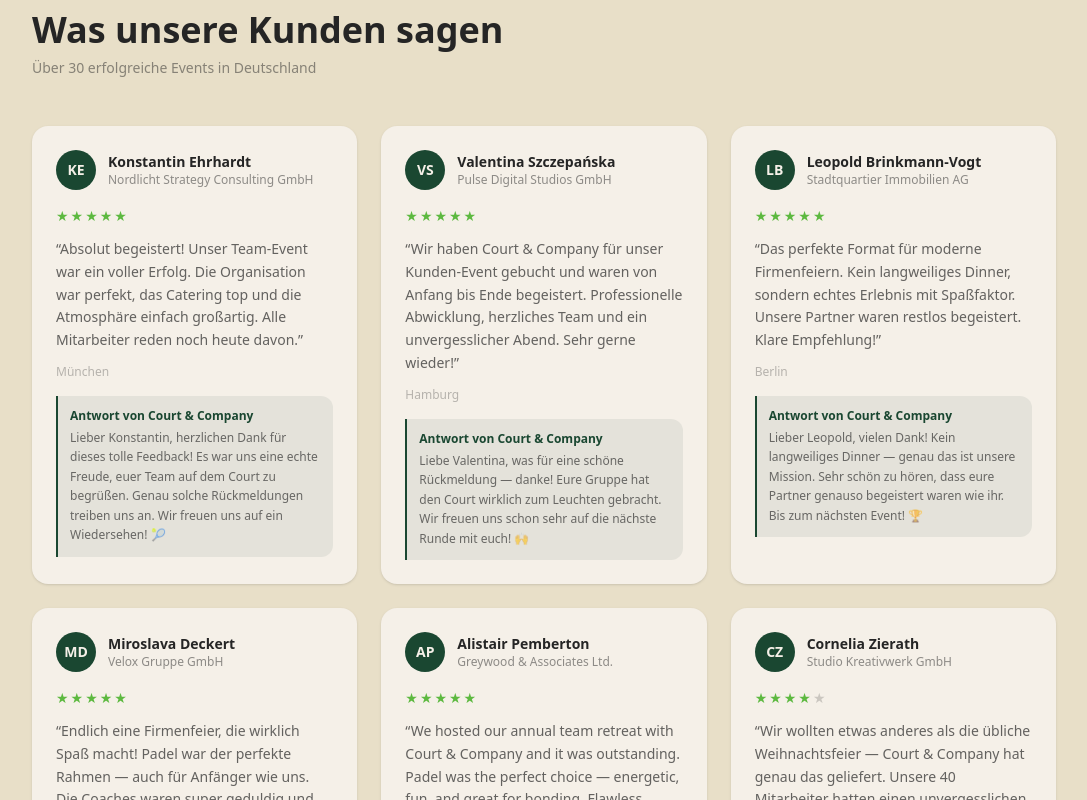
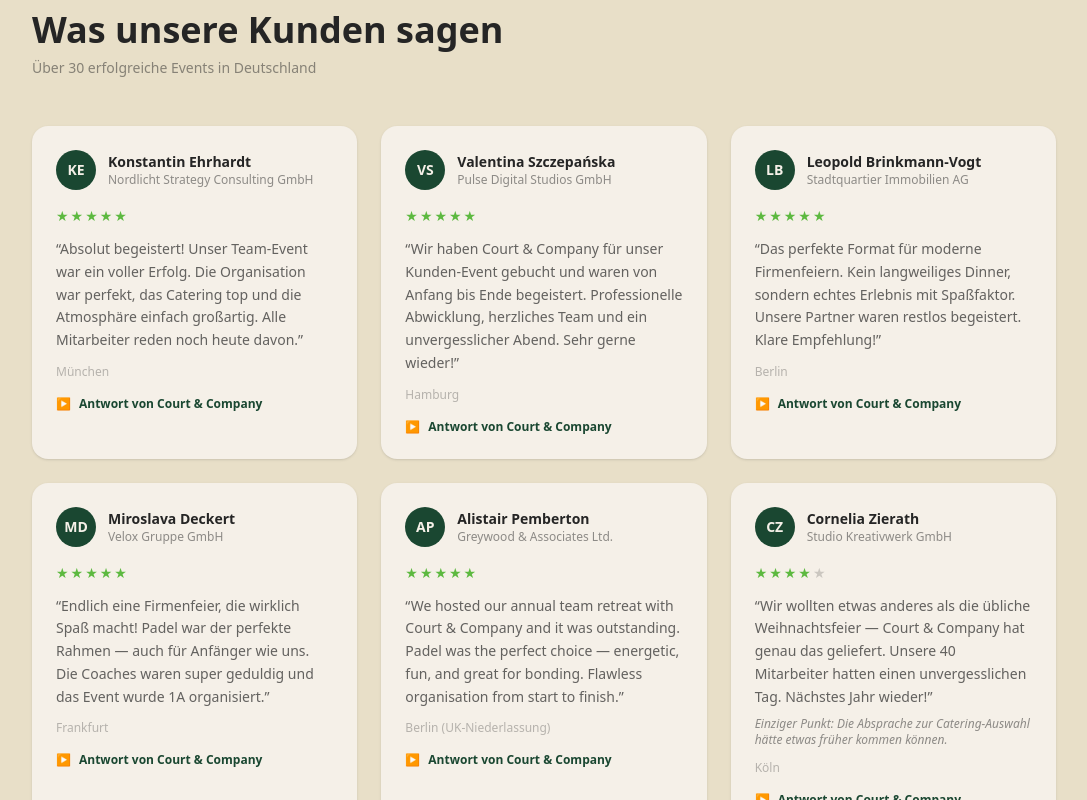
Before and after one commit to armingacanovic-cmd/court-and-company, a Next.js app: page / in a window 1280 px wide. Shown: the part 3820-4620 px from the top of the page, without its empty margins (96-1183 px from the left). Built offline with nearby package versions, Linux system fonts and the light colour scheme.

Commit message:
Collapsible team replies on reviews with smooth animation

```diff
--- /dev/null
+++ b/app/components/ReviewCard.tsx
@@ -0,0 +1,72 @@
+"use client";
+
+import { useState } from "react";
+
+type Review = {
+  name: string;
+  firma: string;
+  ort: string;
+  text: string;
+  stars: number;
+  initial: string;
+  kritik?: string;
+  antwort?: string;
+};
+
+export default function ReviewCard({ review }: { review: Review }) {
+  const [open, setOpen] = useState(false);
+
+  return (
+    <div className="bg-cream rounded-2xl p-6 shadow-sm hover:shadow-md transition-shadow">
+      {/* Header */}
+      <div className="flex items-center gap-3 mb-4">
+        <div className="w-10 h-10 rounded-full bg-forest text-cream font-bold text-sm flex items-center justify-center flex-shrink-0">
+          {review.initial}
+        </div>
+        <div>
+          <p className="font-bold text-anthracite text-sm">{review.name}</p>
+          <p className="text-anthracite/50 text-xs">{review.firma}</p>
+        </div>
+      </div>
+
+      {/* Sterne */}
+      <div className="flex gap-0.5 mb-3">
+        {[...Array(review.stars)].map((_, i) => (
+          <span key={i} className="text-lime text-sm">★</span>
+        ))}
+        {[...Array(5 - review.stars)].map((_, i) => (
+          <span key={i} className="text-anthracite/20 text-sm">★</span>
+        ))}
+      </div>
+
+      {/* Text */}
+      <p className="text-anthracite/70 text-sm leading-relaxed">&ldquo;{review.text}&rdquo;</p>
+      {review.kritik && (
+        <p className="text-anthracite/50 text-xs mt-2 italic">{review.kritik}</p>
+      )}
+      <p className="text-anthracite/30 text-xs mt-3">{review.ort}</p>
+
+      {/* Antwort aufklappbar */}
+      {review.antwort && (
+        <div className="mt-4">
+          <button
+            onClick={() => setOpen(!open)}
+            className="flex items-center gap-2 text-xs font-semibold text-forest hover:text-lime transition-colors"
+          >
+            <span className={`transition-transform duration-300 ${open ? "rotate-90" : ""}`}>▶</span>
+            {open ? "Antwort verbergen" : "Antwort von Court & Company"}
+          </button>
+
+          <div
+            className={`overflow-hidden transition-all duration-500 ease-in-out ${open ? "max-h-40 opacity-100 mt-3" : "max-h-0 opacity-0"}`}
+          >
+            <div className="bg-forest/8 border-l-2 border-forest rounded-r-xl p-3">
+              <p className="text-xs font-bold text-forest mb-1">Court & Company</p>
+              <p className="text-xs text-anthracite/65 leading-relaxed">{review.antwort}</p>
+            </div>
+          </div>
+        </div>
+      )}
+    </div>
+  );
+}
--- a/app/page.tsx
+++ b/app/page.tsx
@@ -1,5 +1,6 @@
 import Link from "next/link";
 import NavMenu from "./components/NavMenu";
+import ReviewCard from "./components/ReviewCard";
 
 export default function Home() {
   return (
@@ -322,36 +323,7 @@
                 antwort: "Liebe Cornelia, herzlichen Dank für dein offenes Feedback! Du hast absolut Recht — wir haben die Catering-Abstimmung inzwischen deutlich früher in den Prozess integriert. Wir freuen uns schon auf euer nächstes Event! 🙌",
               },
             ].map((review) => (
-              <div key={review.name} className="bg-cream rounded-2xl p-6 shadow-sm hover:shadow-md transition-shadow">
-                <div className="flex items-center gap-3 mb-4">
-                  <div className="w-10 h-10 rounded-full bg-forest text-cream font-bold text-sm flex items-center justify-center flex-shrink-0">
-                    {review.initial}
-                  </div>
-                  <div>
-                    <p className="font-bold text-anthracite text-sm">{review.name}</p>
-                    <p className="text-anthracite/50 text-xs">{review.firma}</p>
-                  </div>
-                </div>
-                <div className="flex gap-0.5 mb-3">
-                  {[...Array(review.stars)].map((_, i) => (
-                    <span key={i} className="text-lime text-sm">★</span>
-                  ))}
-                  {[...Array(5 - review.stars)].map((_, i) => (
-                    <span key={i} className="text-anthracite/20 text-sm">★</span>
-                  ))}
-                </div>
-                <p className="text-anthracite/70 text-sm leading-relaxed">&ldquo;{review.text}&rdquo;</p>
-                {"kritik" in review && (
-                  <p className="text-anthracite/50 text-xs mt-2 italic">{review.kritik}</p>
-                )}
-                <p className="text-anthracite/30 text-xs mt-3">{review.ort}</p>
-                {"antwort" in review && (
-                  <div className="mt-4 bg-forest/8 border-l-2 border-forest rounded-r-xl p-3">
-                    <p className="text-xs font-bold text-forest mb-1">Antwort von Court & Company</p>
-                    <p className="text-xs text-anthracite/65 leading-relaxed">{review.antwort}</p>
-                  </div>
-                )}
-              </div>
+              <ReviewCard key={review.name} review={review} />
             ))}
           </div>
 
```
